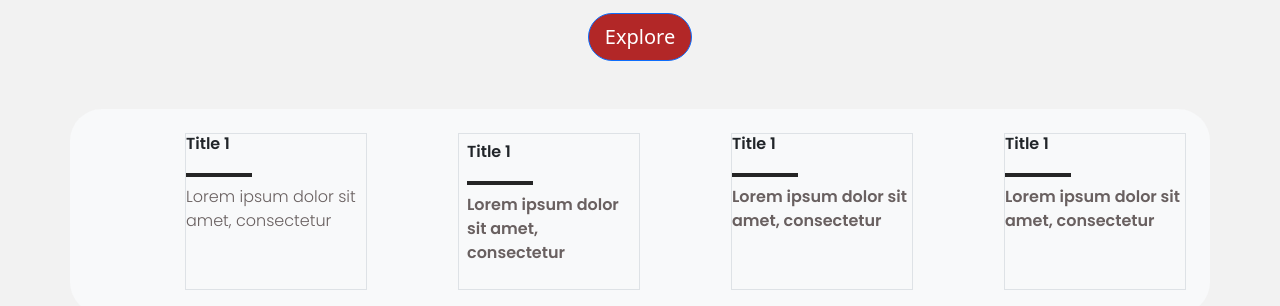
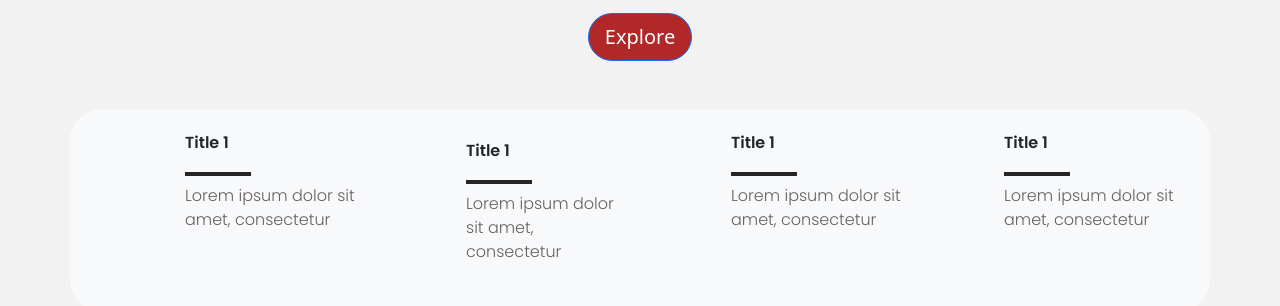
Before and after one commit to marc-esliceu/github, a plain HTML site: page index.html in a window 1280 px wide. Shown: the part 179-485 px from the top of the page. Drawn offline with nearby package versions, Linux system fonts and the light colour scheme.

Commit message:
-maquetacio final

```diff
--- a/index.html
+++ b/index.html
@@ -25,7 +25,7 @@
 
 <div class="container-md bg-light p-4 bg-div-blanc d-flex rounded-5 ">
   <div class="col-md-1"></div>
-  <div class="border col-md-2">
+  <div class="col-md-2">
     <div>
        <h6 class="poppins-semibold">Title 1</h6>
     </div>
@@ -36,35 +36,35 @@
 
   </div>
   <div class="col-md-1"></div>
-  <div class="border col-md-2 p-2">
+  <div class="col-md-2 p-2">
         <div>
        <h6 class="poppins-semibold">Title 1</h6>
         <div><img src="images/rec-bot-centro.png" class="rectangle"> </div>
     </div>
     <div>
-      <p class="poppins-semibold pg color-p">Lorem ipsum dolor sit amet, consectetur</p>
+      <p class="poppins-semibold pg color-p fw-light">Lorem ipsum dolor sit amet, consectetur</p>
     </div>
 
   </div>
   <div class="col-md-1"></div>
-  <div class="border col-md-2">
+  <div class="col-md-2">
         <div>
        <h6 class="poppins-semibold">Title 1</h6>
         <div><img src="images/rec-bot-centro.png" class="rectangle"> </div>
     </div>
     <div>
-      <p class="poppins-semibold pg color-p">Lorem ipsum dolor sit amet, consectetur</p>
+      <p class="poppins-semibold pg color-p fw-light">Lorem ipsum dolor sit amet, consectetur</p>
     </div>
 
   </div>
   <div class="col-md-1"></div>
-  <div class="border col-md-2">
+  <div class="col-md-2">
         <div>
       <h6 class="poppins-semibold">Title 1</h6>
        <div><img src="images/rec-bot-centro.png" class="rectangle"> </div>
     </div>
     <div>
-      <p class="poppins-semibold pg color-p">Lorem ipsum dolor sit amet, consectetur</p>
+      <p class="poppins-semibold pg color-p fw-light">Lorem ipsum dolor sit amet, consectetur</p>
     </div>
 
   </div>
```
